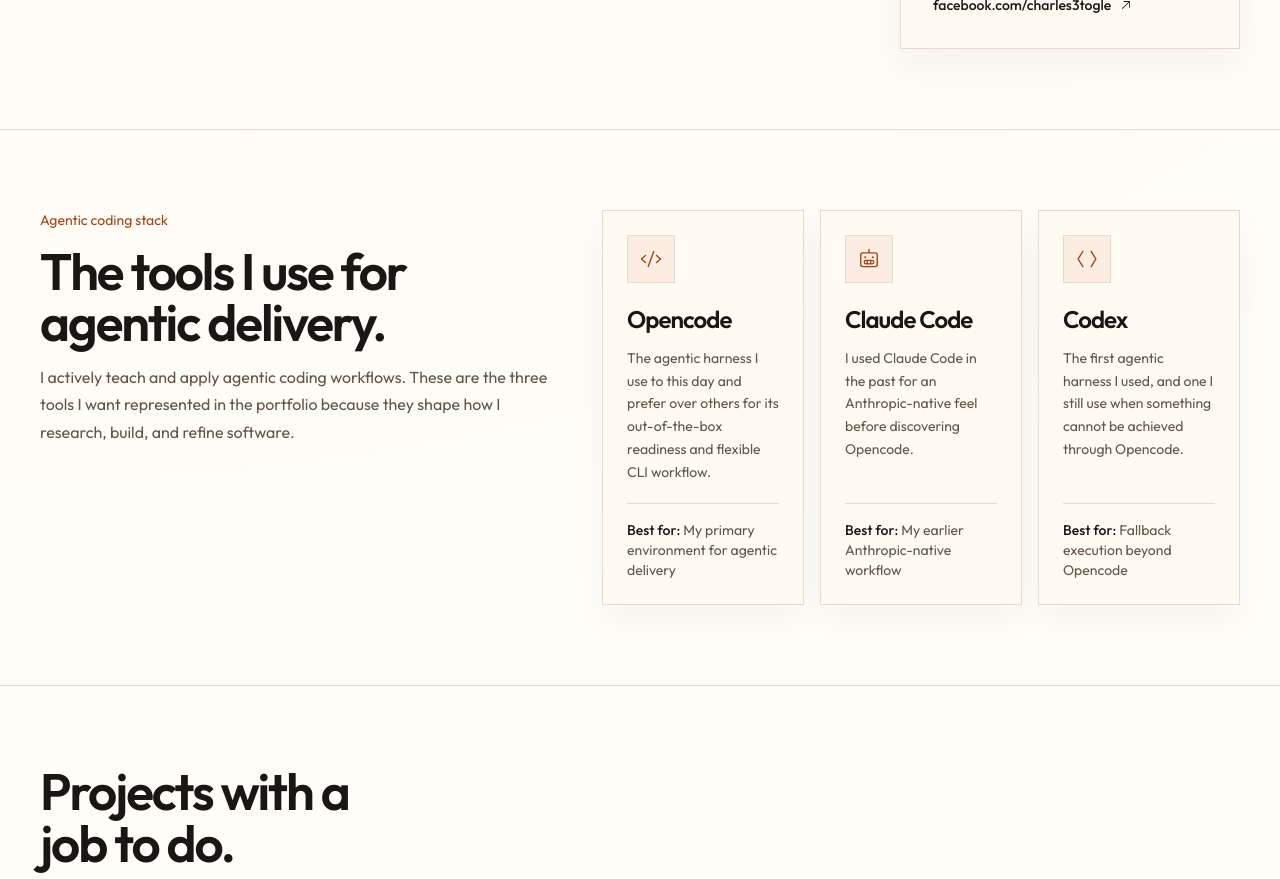
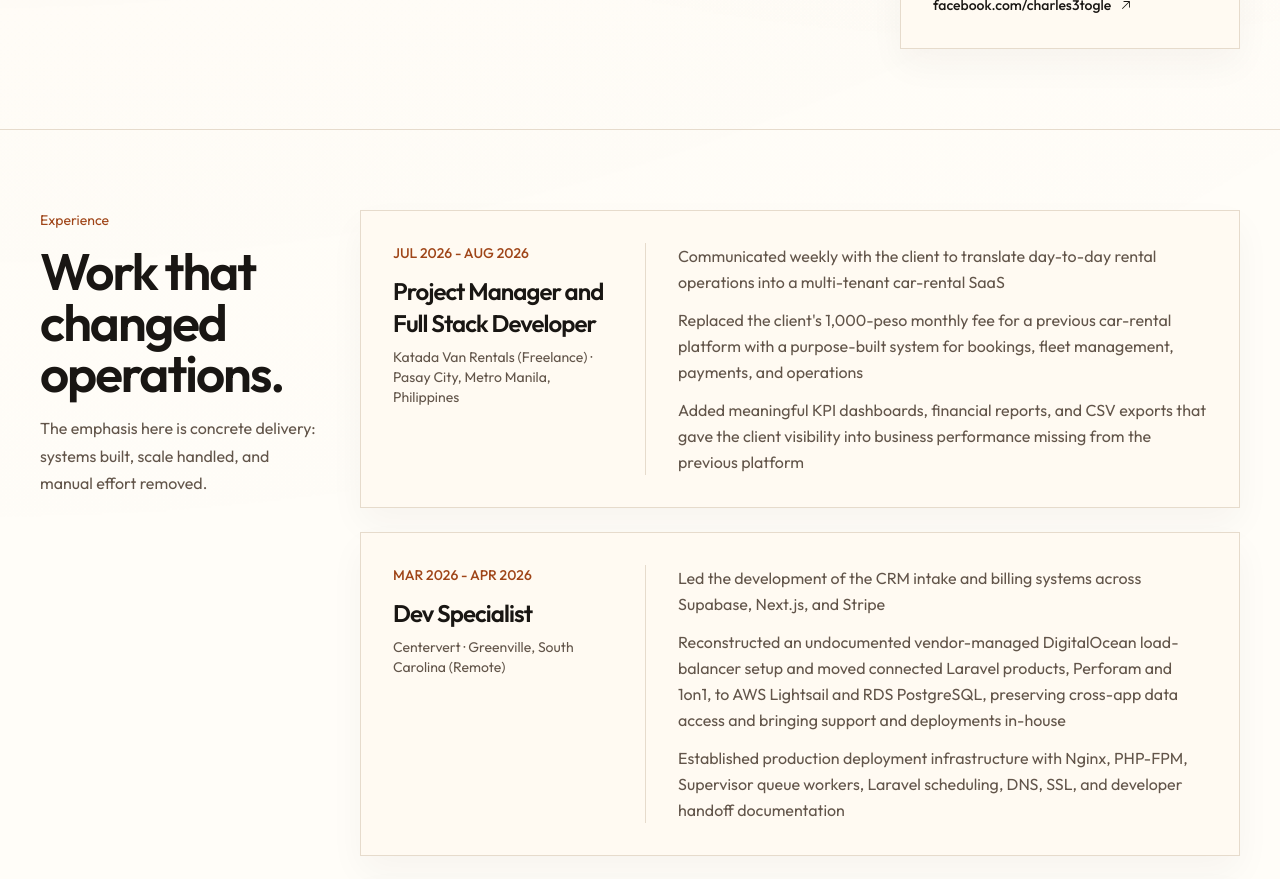
Before and after one commit to CharlesTogle/charles-togle, a Next.js app: page / in a window 1280 px wide. Shown: the part 1900-2779 px from the top of the page. Built offline with nearby package versions, Linux system fonts and the light colour scheme; no server answers.

Commit message:
Move experience above projects

```diff
--- a/src/app/page.tsx
+++ b/src/app/page.tsx
@@ -1,5 +1,4 @@
 import About from "./components/About";
-import AgenticTools from "./components/AgenticTools";
 import Education from "./components/Education";
 import Experience from "./components/Experience";
 import Footer from "./components/Footer";
@@ -12,9 +11,8 @@
     <>
       <Hero />
       <About />
-      <AgenticTools />
+      <Experience />
       <Projects />
-      <Experience />
       <Skills />
       <Education />
       <Footer />
```
